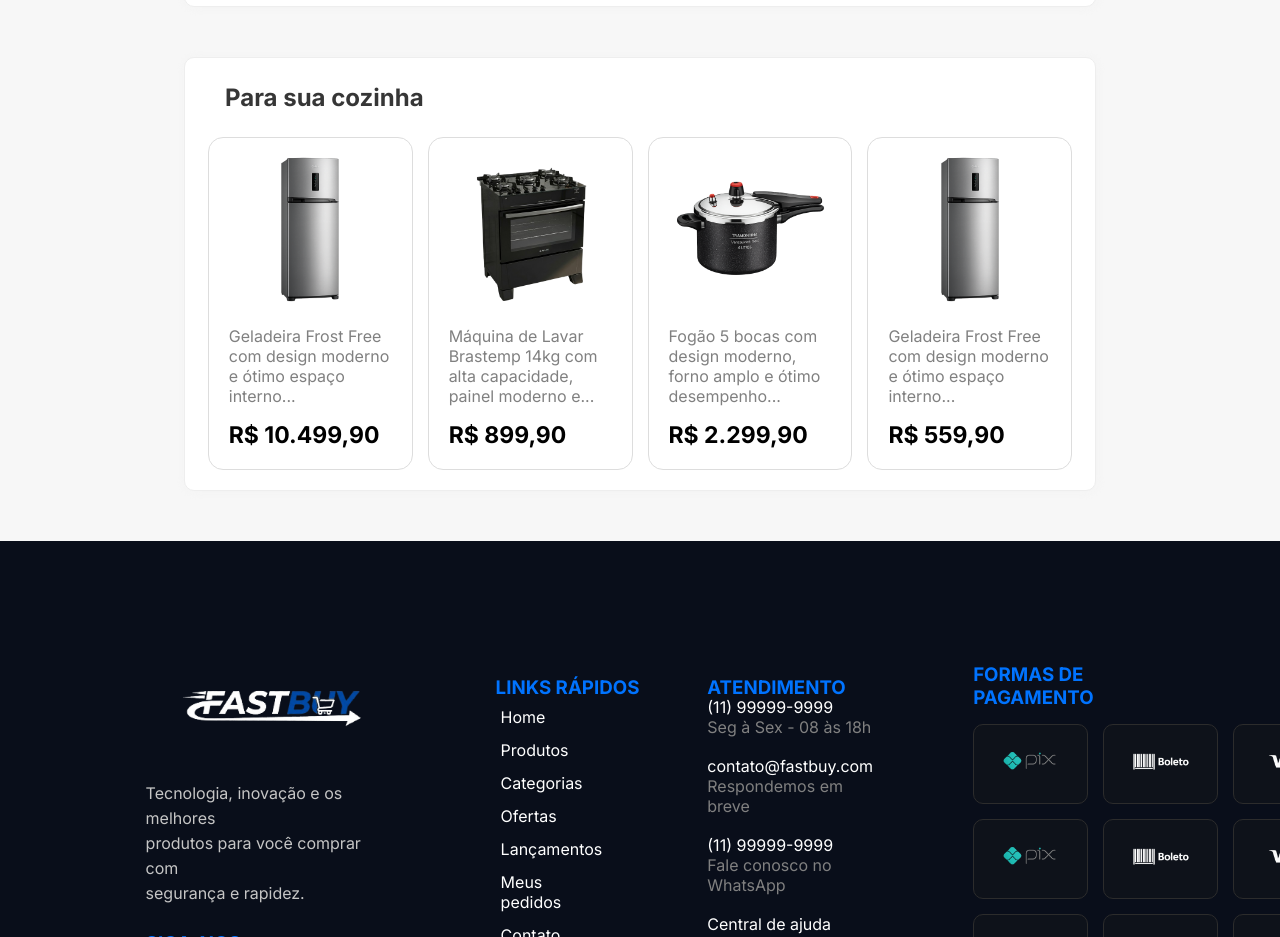
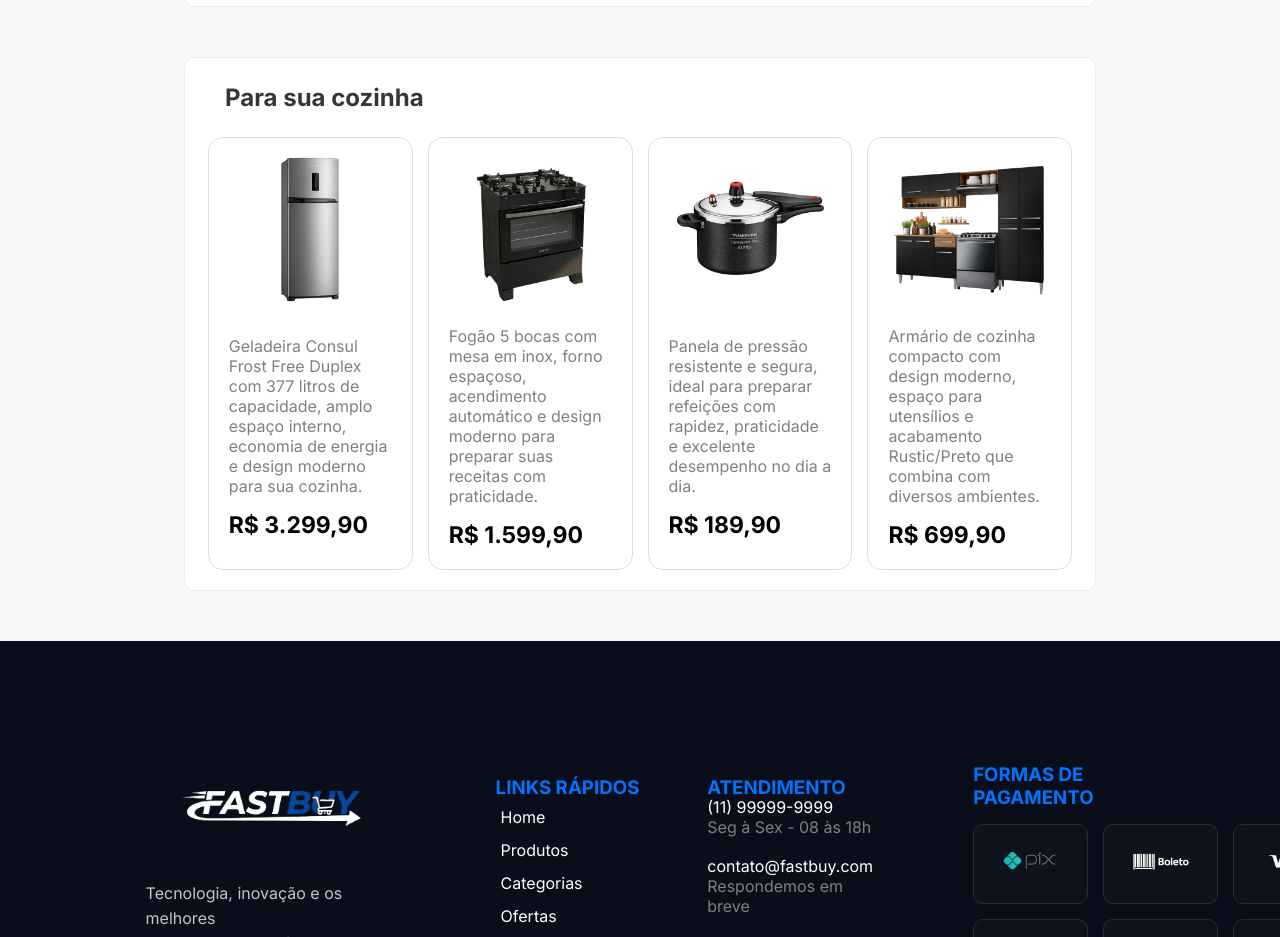
Before and after one commit to EduardoFerreiraa/fastbuy, a React (Vite) app in the folder fastbuy/: page / in a window 1280 px wide. Shown: the part 4141-5078 px from the top of the page. Built offline with nearby package versions, Linux system fonts and the light colour scheme.

Commit message:
feat: adicionado mais um produto

```diff
--- a/fastbuy/src/components/Cozinha.jsx
+++ b/fastbuy/src/components/Cozinha.jsx
@@ -1,51 +1,37 @@
 import React from 'react';
-import geladeira from '../assets/images/geladeira.png';
-import fogao from '../assets/images/fogão.png';
-import panela from '../assets/images/panela.png';
+import { useNavigate } from 'react-router-dom';
+import { products } from '../data/productsData';
 
 function Cozinha() {
+  const navigate = useNavigate();
+
+  const cozinhaProducts = products.filter((produto) =>
+    produto.secoes.includes('cozinha'),
+  );
+
   return (
     <section className="explore-content">
       <h2>Para sua cozinha</h2>
       <div className="explore">
-        <div className="explore-card">
-          <img src={geladeira} alt="Geladeira" />
-          <div>
-            <p>
-              Geladeira Frost Free com design moderno e ótimo espaço interno...
-            </p>
-            <p className="card-price">R$ 10.499,90</p>
+        {cozinhaProducts.map((produto) => (
+          <div
+            key={produto.id}
+            className="explore-card"
+            onClick={() => {
+              navigate('/produto', {
+                state: produto,
+              });
+
+              window.scrollTo(0, 0);
+            }}
+          >
+            <img src={produto.imagem} alt={produto.titulo} />
+            <div>
+              <p>{produto.descricao}</p>
+              <p className="card-price">{produto.preco}</p>
+            </div>
           </div>
-        </div>
-        <div className="explore-card">
-          <img src={fogao} alt="Fogão" />
-          <div>
-            <p>
-              Máquina de Lavar Brastemp 14kg com alta capacidade, painel moderno
-              e...
-            </p>
-            <p className="card-price">R$ 899,90</p>
-          </div>
-        </div>
-        <div className="explore-card">
-          <img src={panela} alt="Tv Smart Philips" />
-          <div>
-            <p>
-              Fogão 5 bocas com design moderno, forno amplo e ótimo
-              desempenho...
-            </p>
-            <p className="card-price">R$ 2.299,90</p>
-          </div>
-        </div>
-        <div className="explore-card">
-          <img src={geladeira} alt="Tv Smart Philips" />
-          <div>
-            <p>
-              Geladeira Frost Free com design moderno e ótimo espaço interno...
-            </p>
-            <p className="card-price">R$ 559,90</p>
-          </div>
-        </div>
+        ))}
       </div>
     </section>
   );
--- a/fastbuy/src/data/productsData.js
+++ b/fastbuy/src/data/productsData.js
@@ -10,6 +10,10 @@ import notebook from '../assets/images/notebook.png';
 import fone from '../assets/images/fone.png';
 import travesseiro from '../assets/images/travesseiro.png';
 import controlePs5 from '../assets/images/controle.png';
+import geladeira from '../assets/images/geladeira.png';
+import fogao from '../assets/images/fogão.png';
+import panela from '../assets/images/panela.png';
+import armario from '../assets/images/armario.png';
 
 export const products = [
   {
@@ -239,4 +243,80 @@ export const products = [
       'Design ergonômico confortável',
     ],
   },
+
+  {
+    id: 13,
+    categoria: 'Eletrodomésticos',
+    secoes: ['cozinha'],
+    titulo: 'Geladeira Consul Frost Free Duplex 377L',
+    avaliacoes: '4.521',
+    preco: 'R$ 3.299,90',
+    juros: 'ou 12x de R$ 274,99 sem juros',
+    descricao:
+      'Geladeira Consul Frost Free Duplex com 377 litros de capacidade, amplo espaço interno, economia de energia e design moderno para sua cozinha.',
+    imagem: geladeira,
+    features: [
+      '377 litros de capacidade',
+      'Tecnologia Frost Free',
+      'Prateleiras ajustáveis',
+      'Baixo consumo de energia',
+    ],
+  },
+
+  {
+    id: 14,
+    categoria: 'Cozinha',
+    secoes: ['cozinha'],
+    titulo: 'Fogão 5 Bocas Inox com Acendimento Automático',
+    avaliacoes: '2.874',
+    preco: 'R$ 1.599,90',
+    juros: 'ou 12x de R$ 133,32 sem juros',
+    descricao:
+      'Fogão 5 bocas com mesa em inox, forno espaçoso, acendimento automático e design moderno para preparar suas receitas com praticidade.',
+    imagem: fogao,
+    features: [
+      '5 bocas de alta eficiência',
+      'Acendimento automático',
+      'Forno amplo e resistente',
+      'Mesa em inox',
+    ],
+  },
+
+  {
+    id: 15,
+    categoria: 'Utilidades',
+    secoes: ['cozinha'],
+    titulo: 'Panela de Pressão Premium 4,5L',
+    avaliacoes: '3.918',
+    preco: 'R$ 189,90',
+    juros: 'ou 12x de R$ 15,82 sem juros',
+    descricao:
+      'Panela de pressão resistente e segura, ideal para preparar refeições com rapidez, praticidade e excelente desempenho no dia a dia.',
+    imagem: panela,
+    features: [
+      'Capacidade de 4,5 litros',
+      'Sistema de segurança reforçado',
+      'Fechamento prático',
+      'Alumínio resistente',
+    ],
+  },
+
+  {
+    id: 16,
+    categoria: 'Cozinha',
+    secoes: ['cozinha', 'moveis'],
+    titulo: 'Armário de Cozinha Compacta Emilly Pop Madesa',
+    avaliacoes: '2.438',
+    preco: 'R$ 699,90',
+    juros: 'ou 12x de R$ 58,32 sem juros',
+    descricao:
+      'Armário de cozinha compacto com design moderno, espaço para utensílios e acabamento Rustic/Preto que combina com diversos ambientes.',
+    imagem: armario,
+    features: [
+      'Design Rustic/Preto',
+      'Compartimentos espaçosos',
+      'Ideal para cozinhas compactas',
+      'Estrutura resistente',
+    ],
+  },
 ];
```
Also changed, not shown: fastbuy/src/assets/images/armario.png (added).
